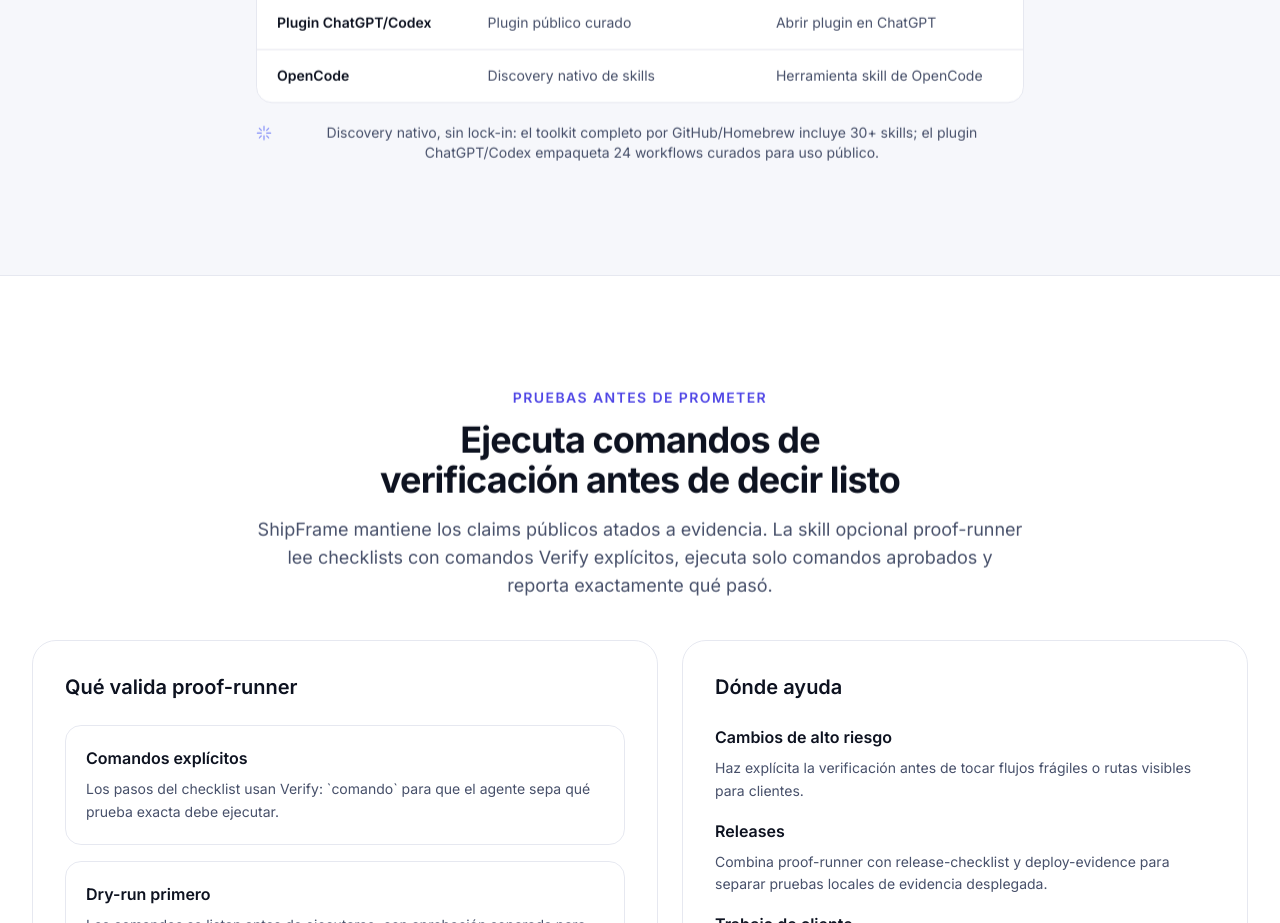
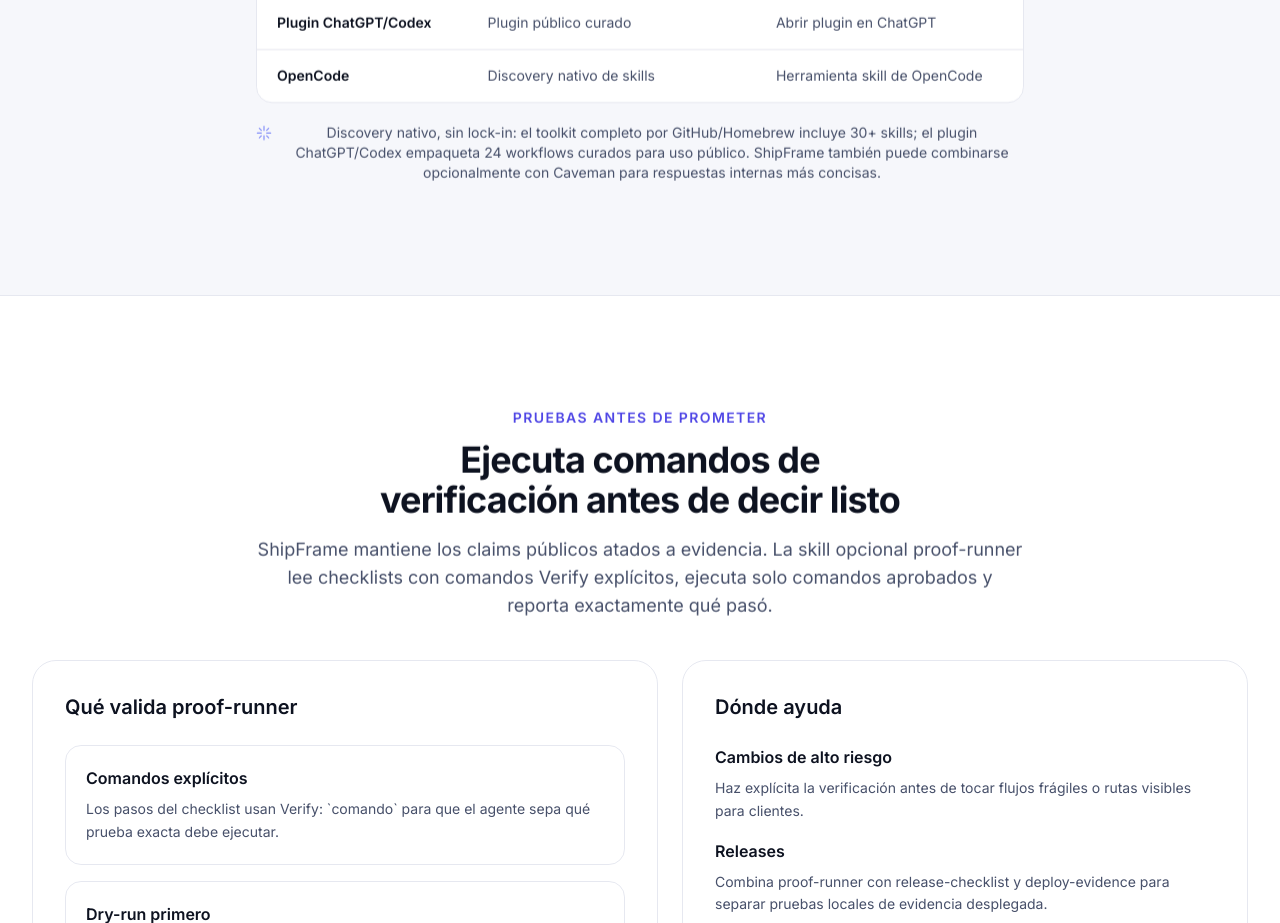
Before and after one commit to juanitourquiza/landing-shipframe, an Angular app: page /es in a window 1280 px wide. Shown: the part 4360-5283 px from the top of the page. Built offline with nearby package versions, Linux system fonts and the light colour scheme.

Commit message:
docs: mention optional Caveman companion
- add light EN/ES install and FAQ mentions\n- keep Caveman outside the hero and mandatory install path\n- align crawler summaries with public copy\n\nRefs: n/a

```diff
--- a/src/app/core/i18n/content.en.ts
+++ b/src/app/core/i18n/content.en.ts
@@ -177,7 +177,7 @@
       { tool: 'ChatGPT/Codex plugin', skills: 'Public curated plugin', orchestration: 'Open ChatGPT plugin' },
       { tool: 'OpenCode', skills: 'Native skill discovery', orchestration: 'OpenCode skill tool' },
     ],
-    note: 'Native discovery, no lock-in: the full GitHub/Homebrew toolkit includes 30+ skills; the ChatGPT/Codex plugin packages 24 curated workflows for public plugin use.'
+    note: 'Native discovery, no lock-in: the full GitHub/Homebrew toolkit includes 30+ skills; the ChatGPT/Codex plugin packages 24 curated workflows for public plugin use. ShipFrame can also be paired optionally with Caveman for more concise internal agent responses.'
   },
   proof: {
     eyebrow: 'Proof before claims',
@@ -234,7 +234,7 @@
       },
       {
         q: 'How do I install ShipFrame?',
-        a: 'Run the one-line installer with curl, install via Homebrew (brew tap juanitourquiza/shipframe && brew install shipframe), or clone the repository and run ./install.sh with --claude, --codex, --opencode or --all. Validate safely with --doctor --repo-only, restore managed files with --repair, and remove ShipFrame-managed artifacts with --uninstall.',
+        a: 'Run the one-line installer with curl, install via Homebrew (brew tap juanitourquiza/shipframe && brew install shipframe), or clone the repository and run ./install.sh with --claude, --codex, --opencode or --all. Validate safely with --doctor --repo-only, restore managed files with --repair, and remove ShipFrame-managed artifacts with --uninstall. If you want more concise internal agent responses, you can add Caveman separately as an optional companion skill.',
       },
       {
         q: 'Do I have to change my existing workflow?',
--- a/src/app/core/i18n/content.es.ts
+++ b/src/app/core/i18n/content.es.ts
@@ -176,7 +176,7 @@
       { tool: 'Plugin ChatGPT/Codex', skills: 'Plugin público curado', orchestration: 'Abrir plugin en ChatGPT' },
       { tool: 'OpenCode', skills: 'Discovery nativo de skills', orchestration: 'Herramienta skill de OpenCode' },
     ],
-    note: 'Discovery nativo, sin lock-in: el toolkit completo por GitHub/Homebrew incluye 30+ skills; el plugin ChatGPT/Codex empaqueta 24 workflows curados para uso público.'
+    note: 'Discovery nativo, sin lock-in: el toolkit completo por GitHub/Homebrew incluye 30+ skills; el plugin ChatGPT/Codex empaqueta 24 workflows curados para uso público. ShipFrame también puede combinarse opcionalmente con Caveman para respuestas internas más concisas.'
   },
   proof: {
     eyebrow: 'Pruebas antes de prometer',
@@ -233,7 +233,7 @@
       },
       {
         q: '¿Cómo instalo ShipFrame?',
-        a: 'Ejecuta el instalador de una línea con curl, instálalo con Homebrew (brew tap juanitourquiza/shipframe && brew install shipframe), o clona el repositorio y corre ./install.sh con --claude, --codex, --opencode o --all. Valida de forma segura con --doctor --repo-only, restaura archivos gestionados con --repair y elimina artefactos de ShipFrame con --uninstall.',
+        a: 'Ejecuta el instalador de una línea con curl, instálalo con Homebrew (brew tap juanitourquiza/shipframe && brew install shipframe), o clona el repositorio y corre ./install.sh con --claude, --codex, --opencode o --all. Valida de forma segura con --doctor --repo-only, restaura archivos gestionados con --repair y elimina artefactos de ShipFrame con --uninstall. Si quieres respuestas internas más concisas, puedes agregar Caveman por separado como skill complementaria opcional.',
       },
       {
         q: '¿Tengo que cambiar mi flujo de trabajo actual?',
```
Also changed, not shown: public/llm.txt, public/llms.txt.
